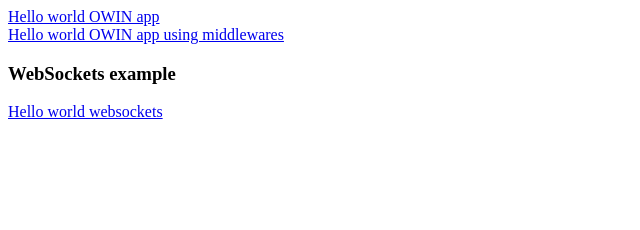
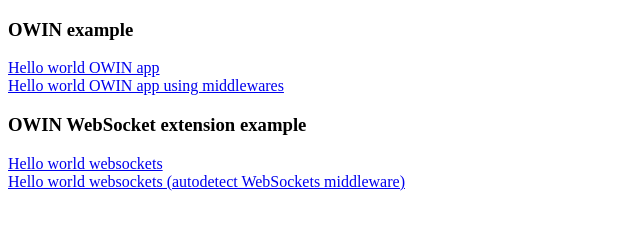
Before and after one commit to prabirshrestha/simple-owin, a plain HTML site: page src/SimpleOwinAspNetHost/index.html in a window 1280 px wide. Shown: the whole page, without its empty margins (0-640 px from the left). Drawn offline with Linux system fonts and the light colour scheme.

Commit message:
additional comments for websocket pages

```diff
--- a/src/SimpleOwinAspNetHost/index.html
+++ b/src/SimpleOwinAspNetHost/index.html
@@ -4,10 +4,13 @@
     <title>WebSocket Test</title>
 </head>
 <body>
-   <a href="helloworld">Hello world OWIN app</a><br />
-   <a href="middlewareapps">Hello world OWIN app using middlewares</a><br />
+    <h3>OWIN example</h3>
+    <a href="helloworld">Hello world OWIN app</a><br />
+    <a href="middlewareapps">Hello world OWIN app using middlewares</a><br />
 
-    <h3>WebSockets example</h3>
+    <h3>OWIN WebSocket extension example</h3>
     <a href="Samples/WebSockets/Helloworld/index.html">Hello world websockets</a><br/>
+    <a href="Samples/WebSockets/HelloworldAutodetect/index.html">Hello world websockets (autodetect WebSockets middleware)</a><br/>
+
 </body>
 </html>
```
Also changed, not shown: src/SimpleOwinAspNetHost/Samples/WebSockets/Helloworld/index.html (+2 -0 lines), src/SimpleOwinAspNetHost/Samples/WebSockets/HelloworldAutodetect/index.html (+2 -0 lines).
